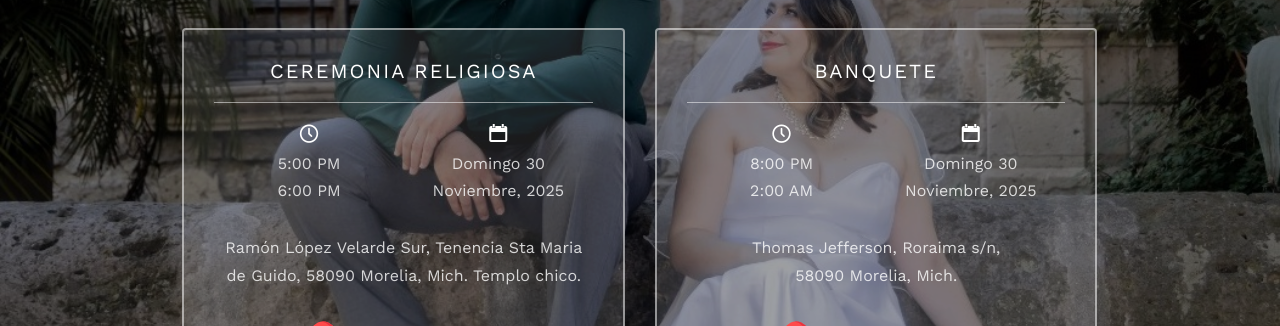
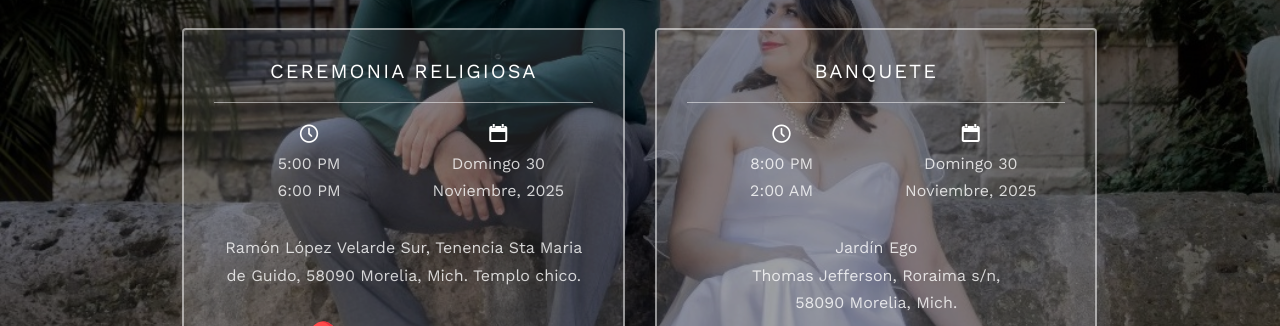
Before and after one commit to dianaricardohernandezambriz-tech/web, a plain HTML site: page index.html in a window 1280 px wide. Shown: the part 3820-4146 px from the top of the page. Drawn offline with nearby package versions, Linux system fonts and the light colour scheme; files whose address does not match are found by name.

Commit message:
add salon

```diff
--- a/index.html
+++ b/index.html
@@ -398,7 +398,7 @@
 											<span>Domingo 30</span>
 											<span>Noviembre, 2025</span>
 										</div>
-										<p>Thomas Jefferson, Roraima s/n, <br> 58090 Morelia, Mich.</p>
+										<p>Jardín Ego<br>Thomas Jefferson, Roraima s/n, <br> 58090 Morelia, Mich.</p>
 										<div>
 											<img class="btn btn-sm" src="images/mapa.png" class="img-responsive">
 											<a href="https://www.google.com/maps/dir/?api=1&destination=Thomas+Jefferson,+Roraima+s%2Fn,+58090+Morelia,+Mich./@19.6744735,-101.1906632,15z"
```
Also changed, not shown: gallery.html (+1 -1 lines).
